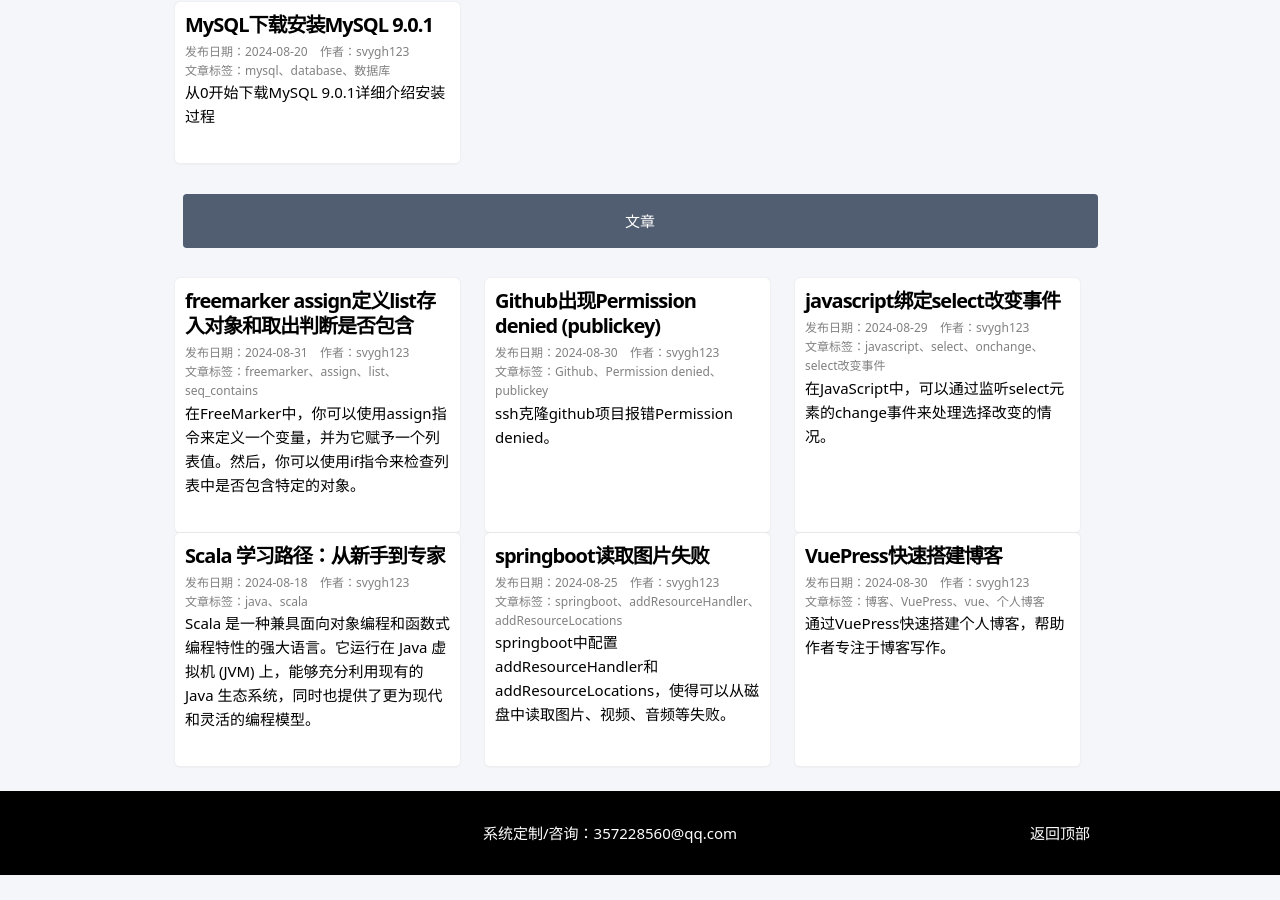
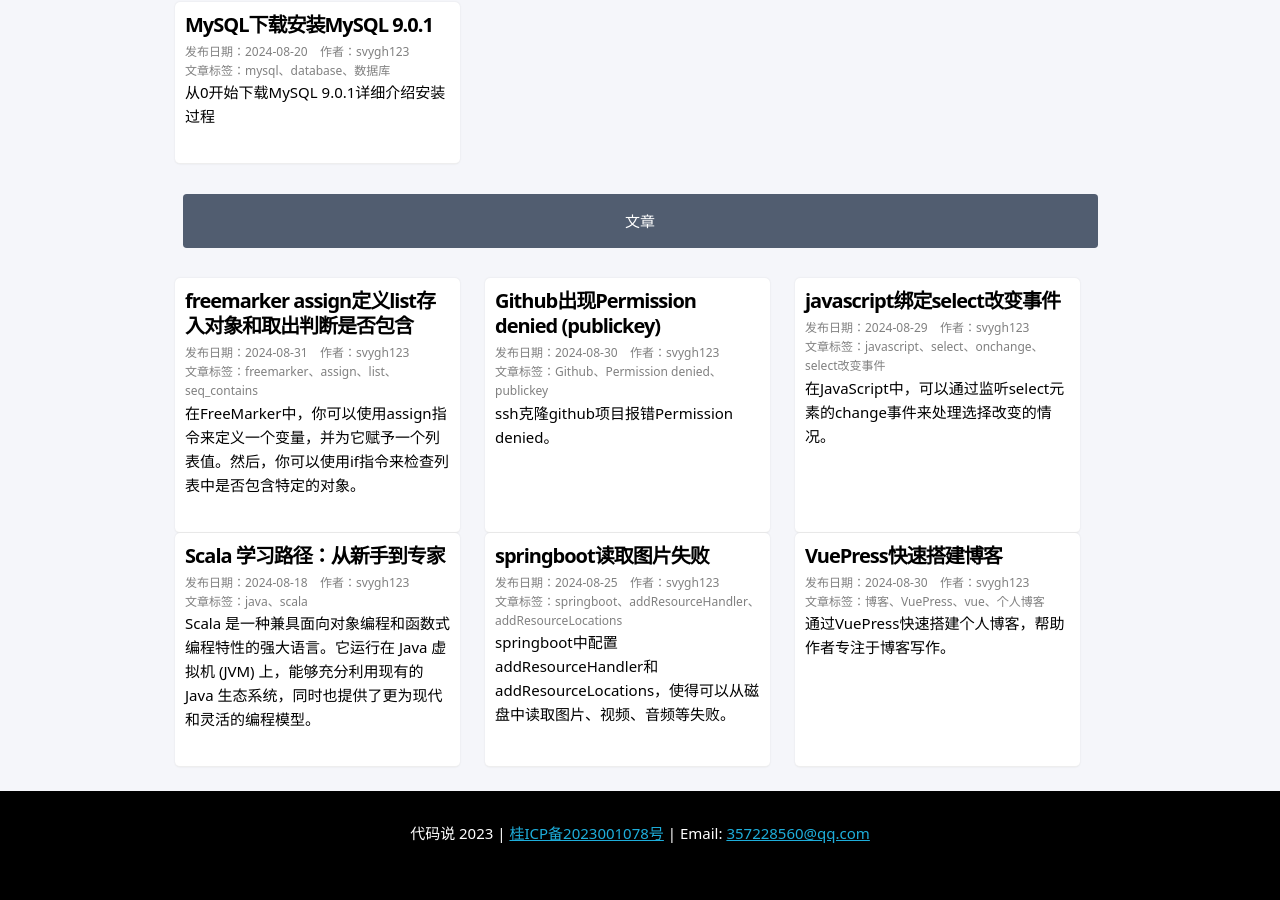
Before and after one commit to svygh123/svygh123.github.io, a Jekyll site: the page index.html, which Jekyll copies as it is, in a window 1280 px wide and 900 px high, scrolled down 1965 px. Built offline with Jekyll 4.4.1, drawn with Linux system fonts in a browser that asks for light colours; Markdown is read by kramdown in place of the engine named in the settings; comment, search, counter and statistics services are not loaded; before the commit the page ends 2840 px from its top, so only the background shows below that.

Commit message:
修改网站名称为代码说并加备案号

```diff
--- a/index.html
+++ b/index.html
@@ -5,7 +5,7 @@
     <meta name="viewport" content="width=device-width, initial-scale=1, shrink-to-fit=no" />
     <meta name="description" content="软件开发、软件设计、原型设计、软件定制、企业级开发、毕业设计" />
     <meta name="author" content="svygh123、风雨心行、软件开发与技术设计、357228560" />
-    <title>源码家园 - java javase swing javafx java web jsp servlet springmvc springboot springcloud c# winform python django flask nodejs 数据库</title>
+    <title>代码说 - java javase swing javafx java web jsp servlet springmvc springboot springcloud c# winform python django flask nodejs 数据库</title>
 	  <link href="post/skeleton.css" rel="stylesheet">
 	  <link href="post/com.css" rel="stylesheet">
     <script>
@@ -21,7 +21,7 @@
 <body>
     <nav class="navbar navbar-expand-lg navbar-dark bg-dark">
         <div class="container px-5">
-            <a class="navbar-brand ls-1" href="/" id="top">源码家园</a>
+            <a class="navbar-brand ls-1" href="/" id="top">代码说</a>
             <button class="navbar-toggler text-white pd-0 mb-02 mt-02" style="order:1" id="toggleBtn">
                 <span class="navbar-toggler-icon"></span>
             </button>
@@ -273,7 +273,10 @@
     <!-- Footer -->
     <footer class="py-5 bg-dark" id="footer">
 		<div class="container px-4 px-lg-5">
-			<p class="m-0 text-center text-white">系统定制/咨询：<span id="email">357228560@qq.com</span><a href="#top" class="pull-right un-line text-white">返回顶部</a></p>
+			<!-- <p class="m-0 text-center text-white">系统定制/咨询：<span id="email">357228560@qq.com</span><a href="#top" class="pull-right un-line text-white">返回顶部</a></p> -->
+      <p>
+			代码说 2023&nbsp;|&nbsp;<a href="http://beian.miit.gov.cn/">桂ICP备2023001078号</a>&nbsp;|&nbsp;Email: <a href=mailto:357228560@qq.com>357228560@qq.com</a>
+			</p>
 		</div>
 	</footer>
 
```
